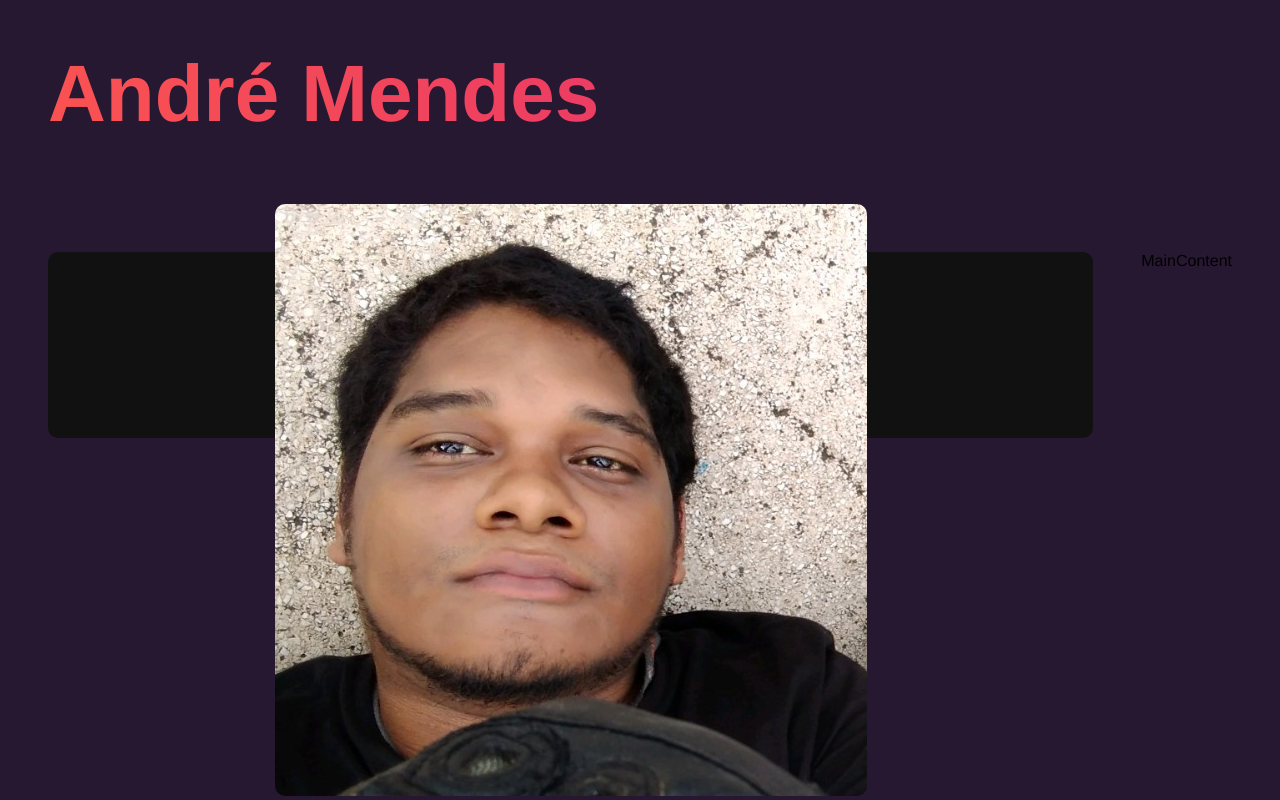
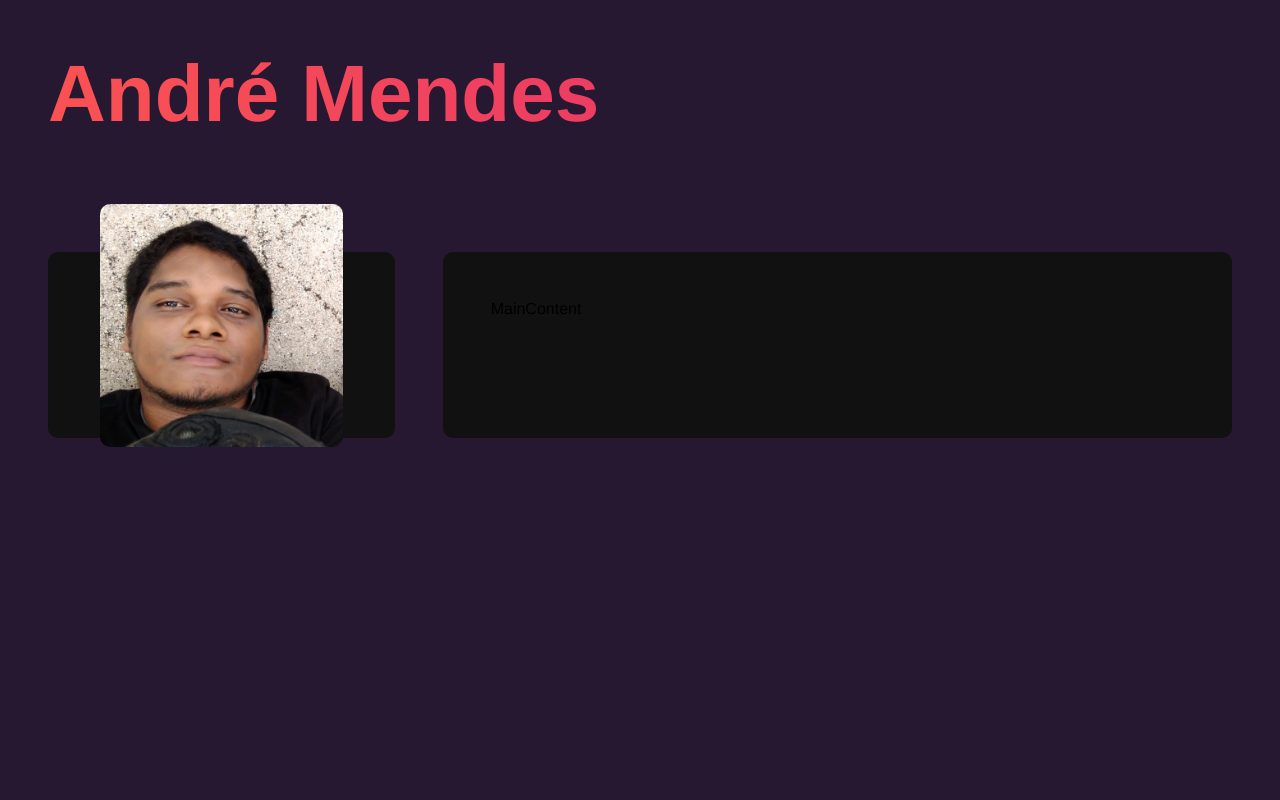
Before and after one commit to devisceral/portfolio-react-sass, a React (Vite) app: page / in a window 1280 px wide. Built offline with nearby package versions, Linux system fonts and the light colour scheme.

Commit message:
flex maincontent

```diff
--- a/src/components/MainContent.jsx
+++ b/src/components/MainContent.jsx
@@ -1,8 +1,8 @@
-import React from 'react'
+import "../styles/components/maincontent.sass";
 
 const MainContent = () => {
   return (
-    <div>MainContent</div>
+    <main id="main-content">MainContent</main>
   )
 }
 
--- /dev/null
+++ b/src/styles/components/maincontent.sass
@@ -0,0 +1,7 @@
+@use '../variables'
+
+#main-content
+  background-color: variables.$bg-color
+  flex: 2 1 0
+  border-radius: variables.$container-border-radius
+  padding: 3rem
```
